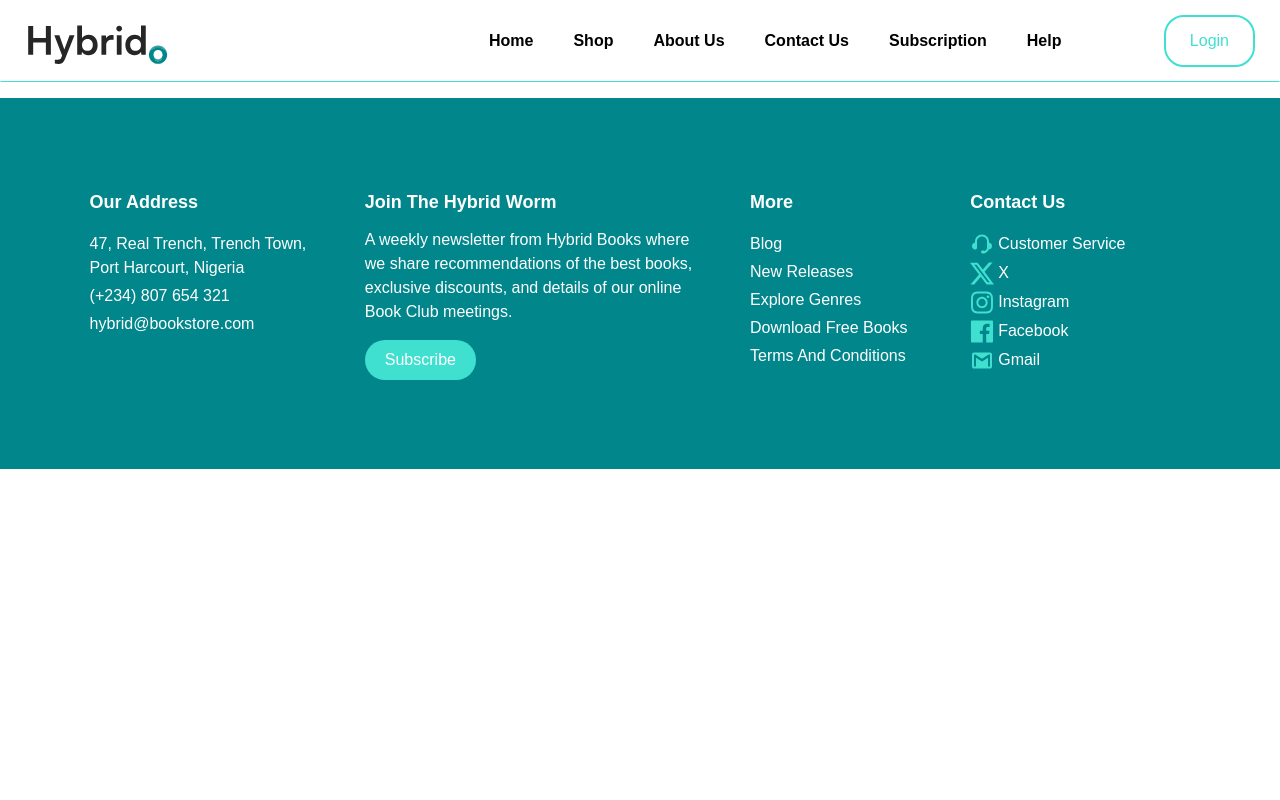
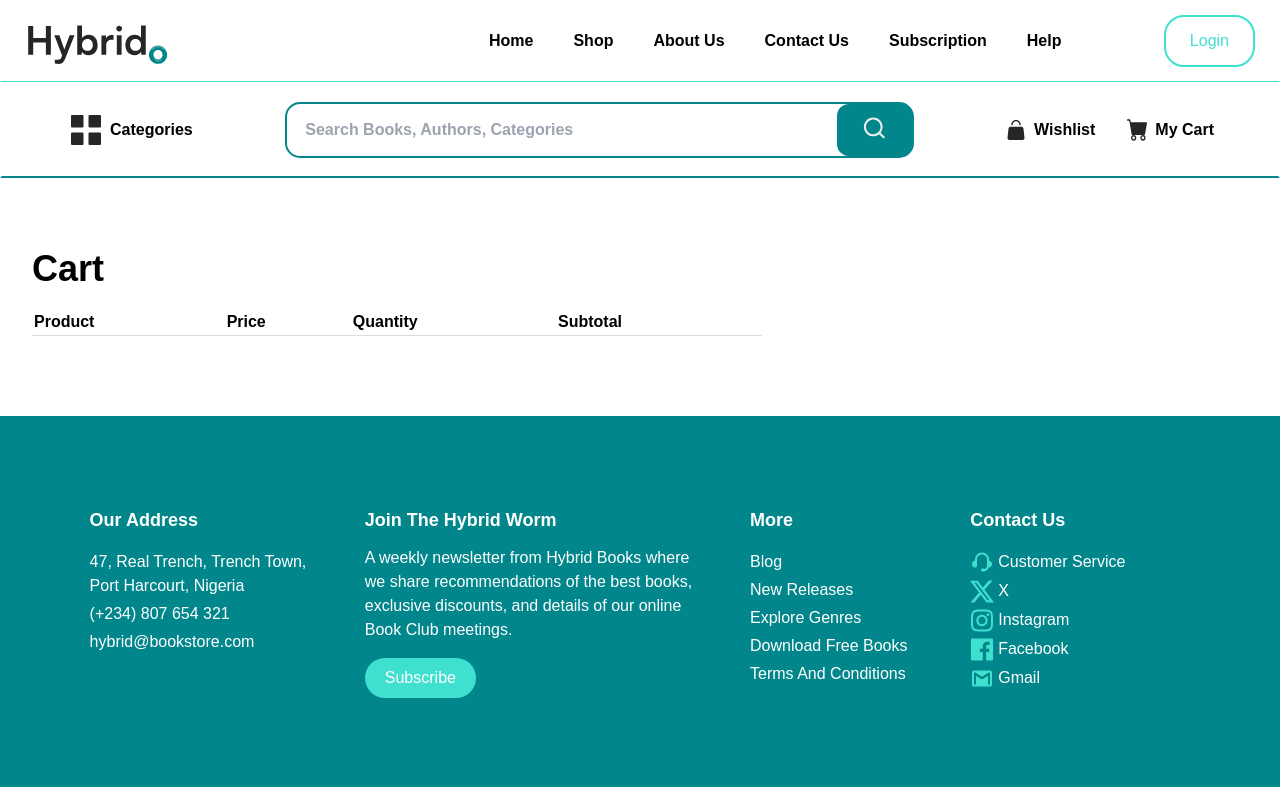
Before and after one commit to abel-otegbola/Timbu-Cloud-shop, a React (Vite) app: page /cart in a window 1280 px wide. Built offline with nearby package versions, Linux system fonts and the light colour scheme; a web font is replaced by a local one.

Commit message:
feat: create cart page and its UI

```diff
--- a/src/App.jsx
+++ b/src/App.jsx
@@ -5,6 +5,7 @@ import Home from './pages/home/home'
 import Topbar from './components/topbar/topbar'
 import Footer from './components/footer/footer'
 import CartContextProvider from './context/cartContext'
+import Cart from './pages/cart/cart'
 
 function App() {
 
@@ -14,6 +15,7 @@ function App() {
         <Topbar />
         <Routes>
           <Route path={"/"} exact element={<Home />} />
+          <Route path={"/cart"} exact element={<Cart />} />
         </Routes>
         <Footer />
       </BrowserRouter>
--- a/src/components/footer/footer.jsx
+++ b/src/components/footer/footer.jsx
@@ -7,7 +7,7 @@ import GmailIcon from "../../assets/icons/gmailIcon";
 
 export default function Footer() {
     return (
-        <footer className="flex flex-wrap gap-[5%] p-[7%] bg-primary text-white mt-4">
+        <footer className="flex flex-wrap md:gap-[5%] p-[7%] bg-primary text-white mt-4 gap-10">
             <div className="md:w-[20%] w-full flex flex-col gap-1">
                 <h2 className="font-bold mb-3 text-lg">Our Address</h2>
                 <p>47, Real Trench, Trench Town, Port Harcourt, Nigeria</p>
--- a/src/components/header/header.jsx
+++ b/src/components/header/header.jsx
@@ -34,7 +34,7 @@ export default function Header() {
                     My Cart
                 </button>
 
-                <div className={`${openCart ? "block" : "hidden"} absolute top-[100%] right-0 md:w-[400px] w-[250px] py-[46px] px-3 bg-white shadow-lg rounded-[10px] z-[3]`}>
+                <div className={`${openCart ? "block" : "hidden"} absolute top-[100%] right-0 md:w-[400px] w-[250px] py-[46px] px-3 bg-white shadow-lg rounded-[10px] z-[1]`}>
                     <CardOverlay />
                 </div>
             </div>
--- a/src/components/topbar/topbar.jsx
+++ b/src/components/topbar/topbar.jsx
@@ -10,7 +10,7 @@ export default function Topbar () {
                 <img src="/Logo.svg" width={150} height={80} alt="hybrid logo" />
             </Link>
 
-            <div className={`flex lg:flex-row flex-col lg:gap-[8%] bg-white lg:justify-end flex-1 lg:shadow-none shadow-lg lg:p-0 p-[5%] lg:static fixed top-0 left-0 w-full h-full lg:items-center gap-8 duration-700 ${open ? "translate-x-0" : "lg:translate-x-0 translate-x-[150%]"}`}>
+            <div className={`flex lg:flex-row flex-col lg:gap-[8%] bg-white lg:justify-end flex-1 lg:shadow-none shadow-lg lg:p-0 p-[5%] lg:static fixed top-0 left-0 w-full h-full lg:items-center gap-8 duration-700 z-[2] ${open ? "translate-x-0" : "lg:translate-x-0 translate-x-[150%]"}`}>
                 <div className={`flex lg:flex-row flex-col lg:items-center font-semibold gap-2`}>
                     <Link to={"/"} className="p-4 py-2 hover:text-primary">Home</Link>
                     <Link to={"/shop"} className="p-4 py-2 hover:text-primary">Shop</Link>
--- /dev/null
+++ b/src/pages/cart/cart.jsx
@@ -0,0 +1,52 @@
+import { Link } from "react-router-dom";
+import Header from "../../components/header/header";
+import { CartContext } from "../../context/cartContext";
+import { useContext } from "react";
+
+export default function Cart() {
+    const { cart, setCart } = useContext(CartContext)
+
+    return (
+        <>
+            <Header />
+            <div className="flex flex-wrap px-8 py-[5%]">
+                <div className="md:w-[60%] w-full">
+                    <h2 className="font-bold mb-3 md:text-[36px] text-[24px]">Cart</h2>
+
+                    <table className="table-auto text-left w-full min-w-[600px]">
+                        <thead>
+                            <tr className="font-bold border border-transparent border-b-[#DDD]">
+                                <th>Product</th>
+                                <th>Price</th>
+                                <th>Quantity</th>
+                                <th>Subtotal</th>
+                            </tr>
+                        </thead>
+                        <tbody className="">
+                            {
+                                cart.map(book => (
+                                    <tr key={book.id} className="">
+                                        <td className="flex gap-6 justify-between py-4">
+                                            <img src={book.img} alt={book.title} width={87} className="rounded-[5px]" />
+                                            <div className="flex-1 flex flex-col justify-center py-4 gap-2">
+                                                <p className="opacity-[0.7]">{book.title}</p>
+                                            </div>
+                                        </td>
+                                        <td className="text-primary font-semibold">#{book.price}</td>
+                                        <td className="text-primary font-semibold items-start">
+                                            <button className="text-lg w-[40px] h-[67px] bg-[#DDD]">-</button>
+                                            <input type="number" className="h-full w-[55px] text-center bg-white" defaultValue={book.quantity || 1} />
+                                            <button className="text-lg w-[40px] h-[67px] bg-[#DDD]">+</button>
+                                        </td>
+                                        <td className="text-primary font-semibold">#{book.quantity ? book.price * book.quantity : book.price}</td>
+                                    </tr>
+                                ))
+                            }
+
+                        </tbody>
+                    </table>
+                </div>
+            </div>
+        </>
+    )
+}
```
